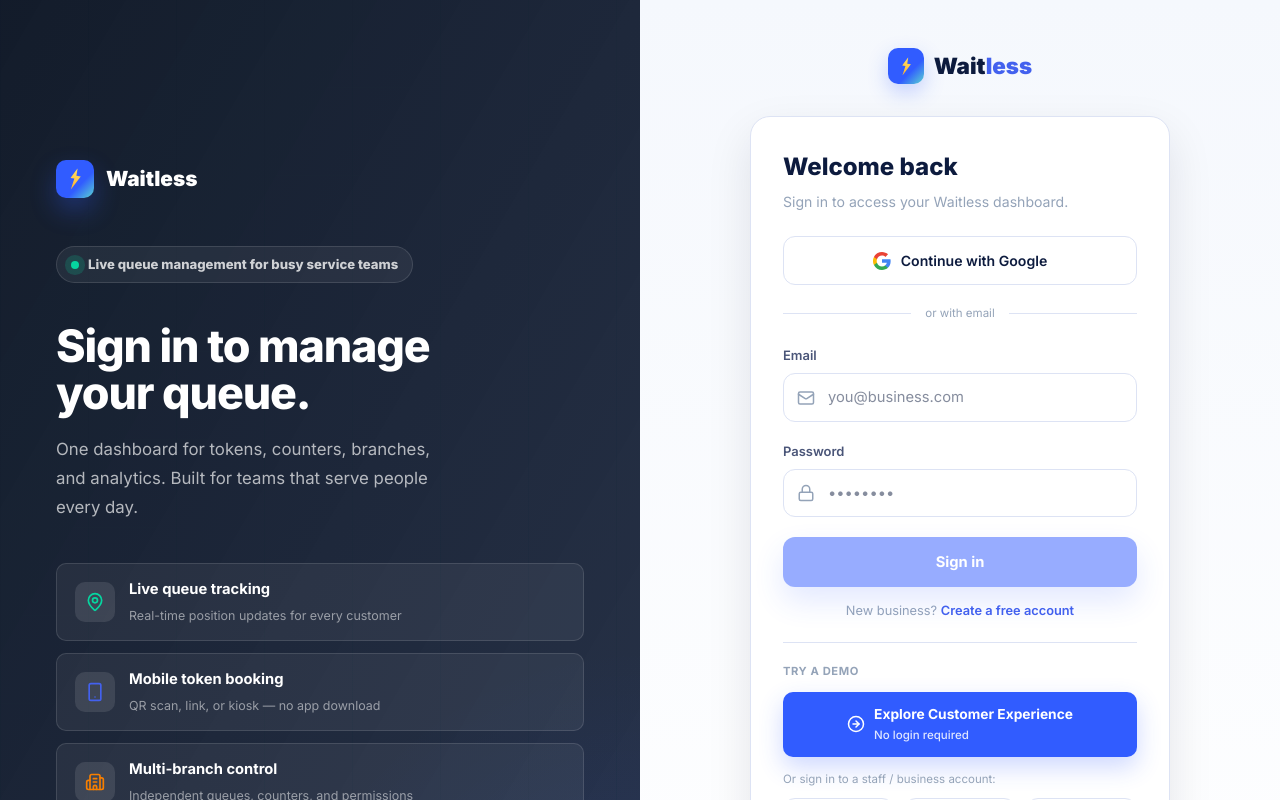
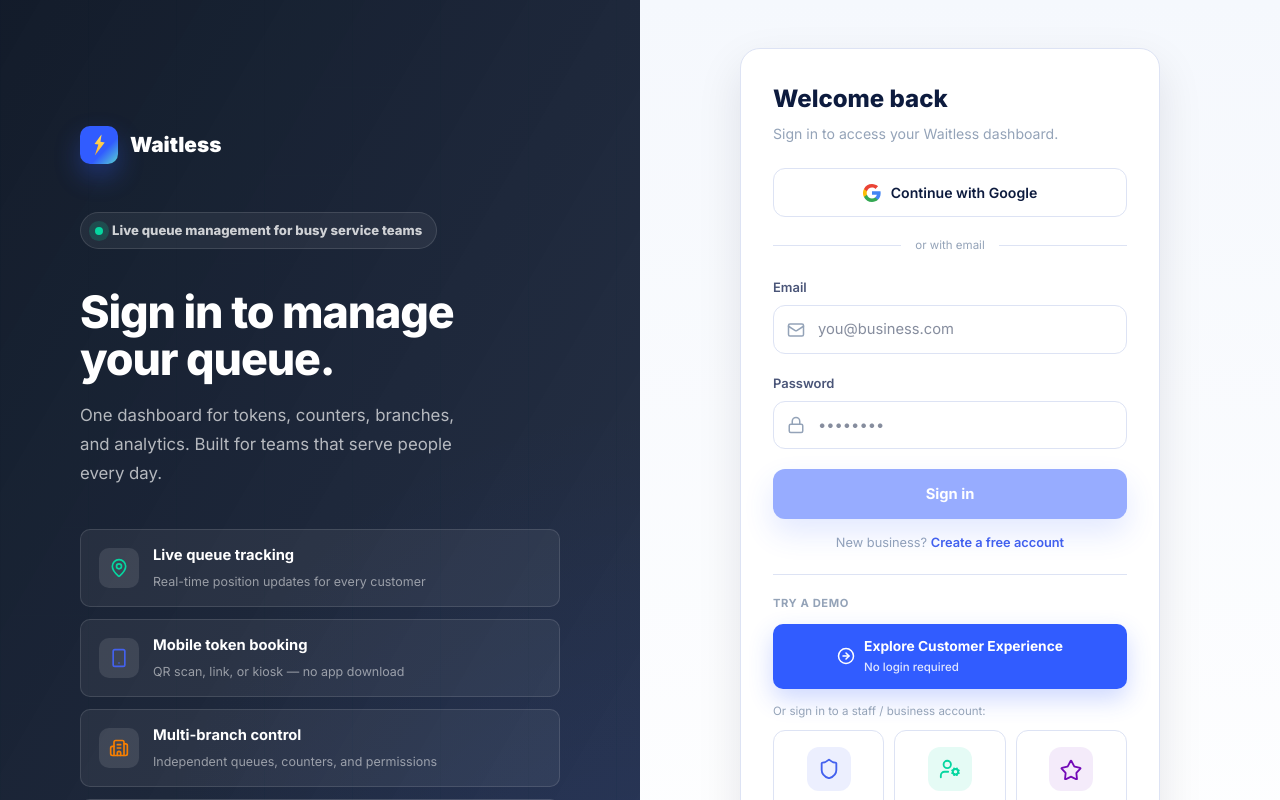
Before and after one commit to IMRAN-AHMED27386/waitless-queue, a Next.js app: page /login in a window 1280 px wide. Shown: the top 800 px of the page. Built offline with nearby package versions, Linux system fonts and the light colour scheme; no server answers.

Commit message:
fix: perfectly centered grid on full width background for login page

```diff
--- a/src/app/login/page.tsx
+++ b/src/app/login/page.tsx
@@ -103,19 +103,24 @@
   }
 
   return (
-    <main className="flex-1 w-full min-h-screen grid lg:grid-cols-2">
+    <main className="relative min-h-screen w-full flex justify-center overflow-x-hidden">
+      {/* ═══════════════ BACKGROUND SPLIT LAYER ═══════════════ */}
+      <div className="absolute inset-0 flex pointer-events-none">
+        <div className="hidden lg:block w-1/2 h-full relative" style={leftPanelStyle}>
+          {/* Subtle radial glow */}
+          <div className="absolute bottom-0 right-0 w-[80%] h-[60%] opacity-70"
+            style={{ background: "radial-gradient(ellipse at 100% 100%, rgba(49,92,255,.16), transparent 70%)" }} />
+        </div>
+        <div className="w-full lg:w-1/2 h-full" style={{ background: "linear-gradient(180deg,#f5f8fd 0%,#fff 100%)" }} />
+      </div>
 
-      {/* ═══════════════ LEFT PANEL — dark hero style ═══════════════ */}
-      <div
-        className="hidden lg:flex flex-col justify-center px-14 py-16 text-white relative overflow-hidden"
-        style={leftPanelStyle}
-      >
-        {/* Subtle radial glow */}
-        <div className="absolute bottom-0 right-0 w-[60%] h-[40%] pointer-events-none"
-          style={{ background: "radial-gradient(ellipse at 100% 100%, rgba(49,92,255,.12), transparent 70%)" }} />
+      {/* ═══════════════ CONTENT LAYER ═══════════════ */}
+      <div className="relative z-10 w-full max-w-[1120px] grid lg:grid-cols-2">
 
+        {/* LEFT PANEL */}
+        <div className="hidden lg:flex flex-col justify-center pr-12 text-white py-12">
           {/* Brand */}
-        <div className="flex items-center gap-3 mb-12 relative z-10">
+          <div className="flex items-center gap-3 mb-12">
             <span className="grid place-items-center w-[38px] h-[38px] rounded-[10px]" style={brandIconStyle}>
               <span style={boltStyle} />
             </span>
@@ -123,21 +128,21 @@
           </div>
 
           {/* Status pill */}
-        <div className="inline-flex items-center gap-[9px] mb-10 px-3.5 py-2 border rounded-full text-[0.82rem] font-extrabold w-fit relative z-10" style={statusPillStyle}>
+          <div className="inline-flex items-center gap-[9px] mb-10 px-3.5 py-2 border rounded-full text-[0.82rem] font-extrabold w-fit" style={statusPillStyle}>
             <span className="w-2 h-2 rounded-full" style={{ background: "var(--lv)", boxShadow: "0 0 0 6px rgba(6,214,160,.18)" }} />
             Live queue management for busy service teams
           </div>
 
           {/* Headline */}
-        <h1 className="font-display font-extrabold text-[clamp(2.2rem,3.5vw,3rem)] leading-[1.05] tracking-tight mb-[18px] max-w-[440px] relative z-10">
+          <h1 className="font-display font-extrabold text-[clamp(2.2rem,3.5vw,3rem)] leading-[1.05] tracking-tight mb-[18px] max-w-[440px]">
             Sign in to manage your queue.
           </h1>
-        <p className="text-[1.05rem] leading-[1.7] max-w-[400px] mb-[42px] relative z-10" style={{ color: "rgba(255,255,255,.68)" }}>
+          <p className="text-[1.05rem] leading-[1.7] max-w-[400px] mb-[42px]" style={{ color: "rgba(255,255,255,.68)" }}>
             One dashboard for tokens, counters, branches, and analytics. Built for teams that serve people every day.
           </p>
 
           {/* Feature cards */}
-        <div className="flex flex-col gap-3 relative z-10">
+          <div className="flex flex-col gap-3 max-w-[480px]">
             {features.map((f) => (
               <div key={f.title} className="flex items-center gap-[14px] py-[14px] px-[18px] border rounded-[10px] transition hover:bg-white/10" style={previewCardStyle}>
                 <div className="w-10 h-10 rounded-[10px] grid place-items-center shrink-0" style={iconBoxStyle}>
@@ -152,12 +157,11 @@
           </div>
         </div>
 
-      {/* ═══════════════ RIGHT PANEL — login form ═══════════════ */}
-      <div className="flex items-center justify-center px-6 sm:px-10 py-12" style={{ background: "linear-gradient(180deg,#f5f8fd 0%,#fff 100%)" }}>
+        {/* RIGHT PANEL */}
+        <div className="flex flex-col justify-center items-center lg:items-end px-6 sm:px-10 py-12">
           <div className="w-full max-w-[420px]">
-
-          {/* Brand (visible on all screens) */}
-          <Link href="/" className="flex items-center gap-[10px] justify-center mb-8">
+            {/* Brand (visible on mobile only) */}
+            <Link href="/" className="flex lg:hidden items-center gap-[10px] justify-center mb-8">
               <span className="grid place-items-center w-9 h-9 rounded-[10px]" style={{ ...brandIconStyle, boxShadow: "0 8px 20px rgba(49,92,255,.25)" }}>
                 <span style={{ ...boltStyle, width: 12, height: 19 }} />
               </span>
@@ -271,6 +275,8 @@
             <Link href="/" className="block text-center text-[0.82rem] text-ink-3 mt-[18px] hover:text-ink-2 transition">← Back to home</Link>
           </div>
         </div>
+
+      </div>
     </main>
   );
 }
```
Lines whose indentation alone changed are shown as unchanged.
